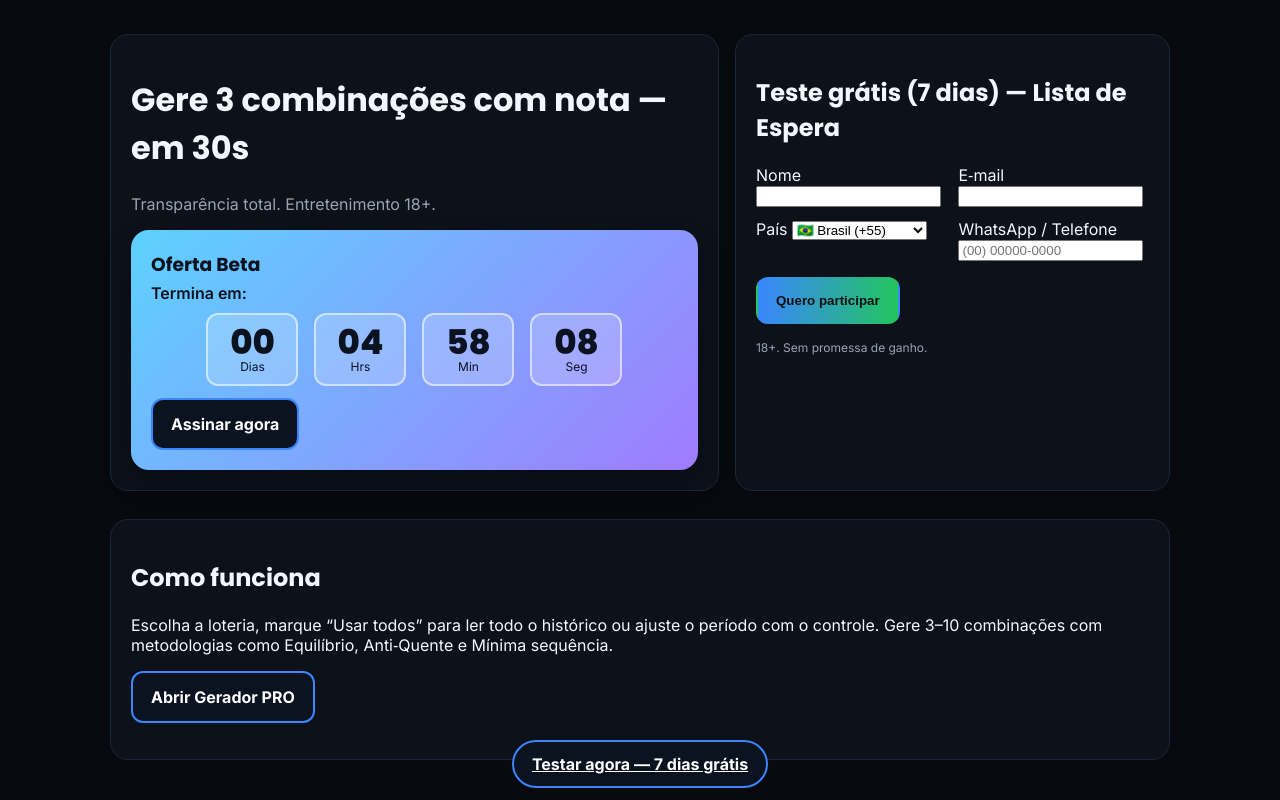
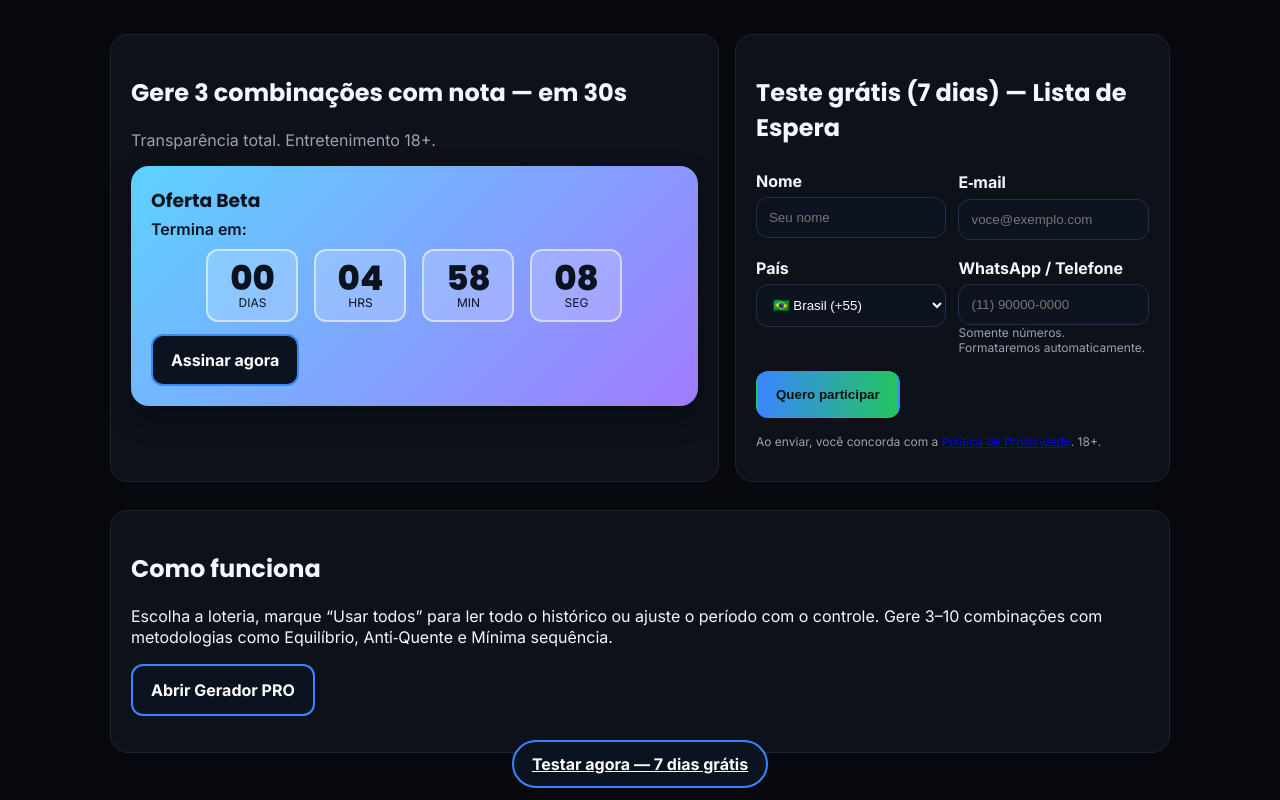
Before and after one commit to Tio-Z/vbsolutions-lotolab, a plain HTML site: page index.html in a window 1280 px wide. Drawn offline with Linux system fonts and the light colour scheme.

Commit message:
Add files via upload

```diff
--- a/index.html
+++ b/index.html
@@ -1,54 +1,77 @@
 <!doctype html>
 <html lang="pt-br">
 <head>
-<meta charset="utf-8"><meta name="viewport" content="width=device-width, initial-scale=1">
+<meta charset="utf-8">
+<meta name="viewport" content="width=device-width, initial-scale=1">
 <title>LotoLab — Gere combinações com método</title>
 <link href="https://fonts.googleapis.com/css2?family=Poppins:wght@600;700;800&family=Inter:wght@400;600;700&display=swap" rel="stylesheet">
 <style>
-:root{--bg:#07090f;--card:#0c111a;--stroke:#1d2638;--muted:#9aa3b2;--text:#f3f7ff;--primary:#3A86FF}
-*{box-sizing:border-box} body{margin:0;background:var(--bg);color:var(--text);font-family:'Inter',sans-serif}
+:root{--bg:#07090f;--card:#0c111a;--stroke:#1d2638;--muted:#9aa3b2;--text:#f3f7ff;--primary:#3A86FF;--ok:#22C55E}
+*{box-sizing:border-box}html,body{height:100%}
+body{margin:0;background:var(--bg);color:var(--text);font-family:'Inter',system-ui,Arial,sans-serif}
 .wrap{max-width:1100px;margin:0 auto;padding:20px}
+h1,h2,h3{font-family:'Poppins',sans-serif}
 .card{background:var(--card);border:1px solid var(--stroke);border-radius:18px;padding:20px;margin:14px 0}
-.hero{display:grid;grid-template-columns:1.4fr 1fr;gap:16px} @media(max-width:900px){.hero{grid-template-columns:1fr}}
+.hero{display:grid;grid-template-columns:1.4fr 1fr;gap:16px}
+@media(max-width:900px){.hero{grid-template-columns:1fr}}
 .btn{display:inline-block;padding:14px 18px;border-radius:12px;background:#0b1220;color:#fff;border:2px solid var(--primary);font-weight:800;text-decoration:none}
+.btn.primary{background:#0b1220;border-color:var(--primary)}
+.btn.gradient{background:linear-gradient(90deg,#3A86FF,#22C55E);border-color:transparent;color:#111}
 .muted{color:var(--muted)}
+/* Timer */
 .deal-timer{border-radius:18px;padding:20px;background:linear-gradient(135deg,#5dd2ff 0%,#a07bff 100%);color:#0b1220;box-shadow:0 12px 28px rgba(0,0,0,.25)}
-.timer-digits{display:flex;gap:16px;align-items:center;justify-content:center}
+.timer-digits{display:flex;gap:16px;align-items:center;justify-content:center;flex-wrap:wrap}
 .timer-digits .slot{background:rgba(255,255,255,.2);border:2px solid rgba(255,255,255,.55);border-radius:12px;padding:10px 12px;min-width:92px;text-align:center}
 .timer-digits .val{font-family:'Poppins',sans-serif;font-size:34px;font-weight:900;line-height:1}
-.form-grid{display:grid;grid-template-columns:1fr 1fr;gap:12px} @media(max-width:900px){.form-grid{grid-template-columns:1fr}}
-.sticky-cta{position:fixed;bottom:12px;left:0;right:0;display:flex;justify-content:center;z-index:50}
+.timer-digits .lab{font-size:12px;text-transform:uppercase}
+/* Form */
+.form-pro label{font-weight:700;margin:6px 0 6px;display:block}
+.form-grid{display:grid;grid-template-columns:1fr 1fr;gap:12px}
+.form-pro input,.form-pro select{width:100%;padding:12px;border-radius:12px;border:1px solid #24304a;background:#0e1320;color:#fff}
+.form-hint{font-size:12px;color:var(--muted)}
+@media(max-width:900px){.form-grid{grid-template-columns:1fr}}
+/* Sticky CTA */
+.sticky-cta{position:fixed;bottom:12px;left:0;right:0;display:flex;justify-content:center;z-index:10}
 .sticky-cta a{padding:12px 18px;border-radius:999px;background:#0b1220;color:#fff;border:2px solid var(--primary);font-weight:800}
+/* Accessibility focus */
+:focus-visible{outline:3px solid #7aaeff;outline-offset:2px;border-radius:6px}
 </style>
 </head>
 <body>
 <div class="wrap">
   <div class="hero">
-    <div class="card">
-      <h1 style="font-family:'Poppins',sans-serif">Gere 3 combinações com nota — em 30s</h1>
+    <section class="card" aria-labelledby="t1">
+      <h1 id="t1">Gere 3 combinações com nota — em 30s</h1>
       <p class="muted">Transparência total. Entretenimento 18+.</p>
       <div class="deal-timer" aria-live="polite">
-        <h3 style="margin:0 0 4px;font-family:'Poppins',sans-serif">Oferta Beta</h3>
+        <h3 style="margin:0 0 4px">Oferta Beta</h3>
         <p style="margin:0 0 10px;font-weight:600">Termina em:</p>
         <div class="timer-digits">
-          <div class="slot"><span class="val" id="cd_d">00</span><div style="font-size:12px">Dias</div></div>
-          <div class="slot"><span class="val" id="cd_h">00</span><div style="font-size:12px">Hrs</div></div>
-          <div class="slot"><span class="val" id="cd_m">00</span><div style="font-size:12px">Min</div></div>
-          <div class="slot"><span class="val" id="cd_s">00</span><div style="font-size:12px">Seg</div></div>
+          <div class="slot"><div class="val" id="cd_d">00</div><div class="lab">Dias</div></div>
+          <div class="slot"><div class="val" id="cd_h">00</div><div class="lab">Hrs</div></div>
+          <div class="slot"><div class="val" id="cd_m">00</div><div class="lab">Min</div></div>
+          <div class="slot"><div class="val" id="cd_s">00</div><div class="lab">Seg</div></div>
         </div>
-        <p style="margin:12px 0 0"><a class="btn" href="checkout.html?utm=timer">Assinar agora</a></p>
+        <p style="margin:12px 0 0"><a class="btn primary" href="checkout.html?utm=timer">Assinar agora</a></p>
       </div>
-    </div>
-    <div class="card">
-      <h2 style="font-family:'Poppins',sans-serif">Teste grátis (7 dias) — Lista de Espera</h2>
-      <form class="form-pro" name="cadastro" method="POST" data-netlify="true" netlify-honeypot="bot-field" action="/bonus/ok.html">
+    </section>
+
+    <section class="card" aria-labelledby="t2">
+      <h2 id="t2">Teste grátis (7 dias) — Lista de Espera</h2>
+      <form class="form-pro" name="cadastro" method="POST" data-netlify="true" netlify-honeypot="bot-field" action="/bonus/ok.html" novalidate>
         <input type="hidden" name="form-name" value="cadastro">
-        <p style="display:none"><label>Não preencha: <input name="bot-field"></label></p>
+        <p style="display:none"><label>Não preencha: <input name="bot-field" tabindex="-1" autocomplete="off"></label></p>
         <div class="form-grid">
-          <div><label>Nome</label><input type="text" name="nome" required></div>
-          <div><label>E‑mail</label><input type="email" name="email" required></div>
           <div>
-            <label>País</label>
+            <label for="nome">Nome</label>
+            <input id="nome" type="text" name="nome" required autocomplete="name" placeholder="Seu nome">
+          </div>
+          <div>
+            <label for="email">E‑mail</label>
+            <input id="email" type="email" name="email" required autocomplete="email" placeholder="voce@exemplo.com">
+          </div>
+          <div>
+            <label for="country">País</label>
             <select name="country" id="country" required>
               <option value="55" selected>🇧🇷 Brasil (+55)</option>
               <option value="1">🇺🇸 EUA (+1)</option>
@@ -59,25 +82,28 @@
             </select>
           </div>
           <div>
-            <label>WhatsApp / Telefone</label>
-            <input type="tel" id="phone" name="phone" inputmode="numeric" placeholder="(11) 90000-0000" required>
+            <label for="phone">WhatsApp / Telefone</label>
+            <input id="phone" type="tel" name="phone" inputmode="numeric" placeholder="(11) 90000-0000" required pattern="\d{10,12}" aria-describedby="hintPhone">
             <input type="hidden" name="phone_e164" id="phone_e164">
+            <div id="hintPhone" class="form-hint">Somente números. Formataremos automaticamente.</div>
           </div>
         </div>
-        <p><button type="submit" class="btn" style="background:linear-gradient(90deg,#3A86FF,#22C55E);border-color:transparent;color:#111">Quero participar</button></p>
+        <p><button type="submit" class="btn gradient">Quero participar</button></p>
       </form>
-      <p class="muted" style="font-size:12px">18+. Sem promessa de ganho.</p>
-    </div>
+      <p class="form-hint">Ao enviar, você concorda com a <a href="privacidade.html">Política de Privacidade</a>. 18+.</p>
+    </section>
   </div>
-  <div class="card">
-    <h2 style="font-family:'Poppins',sans-serif">Como funciona</h2>
+
+  <section class="card">
+    <h2>Como funciona</h2>
     <p>Escolha a loteria, marque “Usar todos” para ler todo o histórico ou ajuste o período com o controle. Gere 3–10 combinações com metodologias como Equilíbrio, Anti‑Quente e Mínima sequência.</p>
-    <p><a class="btn" href="tool_pro.html?utm=cta">Abrir Gerador PRO</a></p>
-  </div>
+    <p><a class="btn primary" href="tool_pro.html?utm=cta">Abrir Gerador PRO</a></p>
+  </section>
 </div>
+
 <div class="sticky-cta"><a href="checkout.html?utm=sticky">Testar agora — 7 dias grátis</a></div>
 
-<!-- hidden template for Netlify detection -->
+<!-- Hidden template form for Netlify build-time detection -->
 <form name="cadastro" data-netlify="true" netlify-honeypot="bot-field" hidden>
   <input type="hidden" name="form-name" value="cadastro">
   <input type="text" name="nome"><input type="email" name="email">
@@ -86,27 +112,49 @@
 </form>
 
 <script>
-(function(){ // countdown
+// Countdown to 23:59:59 local
+(function(){
   function two(n){return String(n).padStart(2,'0');}
   function tick(){
-    const now=new Date(), end=new Date(now.getFullYear(),now.getMonth(),now.getDate(),23,59,59);
+    const now=new Date();
+    const end=new Date(now.getFullYear(),now.getMonth(),now.getDate(),23,59,59);
     const diff=Math.max(0,end-now);
-    const d=Math.floor(diff/86400000), h=Math.floor((diff/3600000)%24),
-          m=Math.floor((diff/60000)%60), s=Math.floor((diff/1000)%60);
-    const D=document.getElementById('cd_d'),H=document.getElementById('cd_h'),M=document.getElementById('cd_m'),S=document.getElementById('cd_s');
-    if(D){D.textContent=two(d)}; if(H){H.textContent=two(h)}; if(M){M.textContent=two(m)}; if(S){S.textContent=two(s)};
+    const d=Math.floor(diff/86400000);
+    const h=Math.floor((diff/3600000)%24);
+    const m=Math.floor((diff/60000)%60);
+    const s=Math.floor((diff/1000)%60);
+    const map={cd_d:d,cd_h:h,cd_m:m,cd_s:s};
+    for(const id in map){ const e=document.getElementById(id); if(e) e.textContent=two(map[id]); }
     requestAnimationFrame(tick);
   } tick();
 })();
-(function(){ // phone mask + E.164
-  const patterns={'55':'(##) #####-####','1':'(###) ###-####','351':'9## ### ###','34':'### ### ###','54':'## ####-####','52':'## #### ####'};
-  const cc=document.getElementById('country'), phone=document.getElementById('phone'), h=document.getElementById('phone_e164');
+// Phone behavior: digits-only while typing, mask on blur, E.164 on submit
+(function(){
+  const cc=document.getElementById('country');
+  const phone=document.getElementById('phone');
+  const hidden=document.getElementById('phone_e164');
+  if(!cc || !phone || !hidden) return;
   function digits(s){return (s||'').replace(/\D+/g,'');}
-  function mask(d,m){let o='',i=0; for(const ch of m){ if(ch==='#'){ if(i<d.length) o+=d[i++]; } else { if(i<d.length) o+=ch; } } return o;}
-  function apply(){ const m=patterns[cc.value]||'##########'; phone.placeholder=m.replace(/#/g,'0'); phone.value=mask(digits(phone.value), m); }
-  cc.addEventListener('change', apply); phone.addEventListener('input', apply);
-  document.forms['cadastro'].addEventListener('submit',()=>{ h.value='+'+cc.value+digits(phone.value); });
-  apply();
+  phone.addEventListener('input',()=>{ phone.value = digits(phone.value); });
+  phone.addEventListener('blur',()=>{
+    const d = digits(phone.value);
+    // Try to format BR (default) as (xx) xxxxx-xxxx or (xx) xxxx-xxxx
+    if(cc.value==='55' && d.length>=10){
+      const ddd=d.slice(0,2), rest=d.slice(2);
+      const fmt = rest.length>9 ? `(${ddd}) ${rest.slice(0,5)}-${rest.slice(5,9)}` : `(${ddd}) ${rest.slice(0,4)}-${rest.slice(4,8)}`;
+      phone.value = fmt.trim();
+    }
+  });
+  const form=document.forms['cadastro'];
+  if(form){
+    form.addEventListener('submit', (ev)=>{
+      // Validate minimally
+      const d=digits(phone.value);
+      if(d.length<10){ ev.preventDefault(); alert('Informe um telefone válido (somente números).'); return; }
+      hidden.value='+'+cc.value+d;
+    });
+  }
 })();
 </script>
-</body></html>
+</body>
+</html>
```
Also changed, not shown: bonus/ok.html (+10 -4 lines), tool_pro.html (+60 -22 lines).
